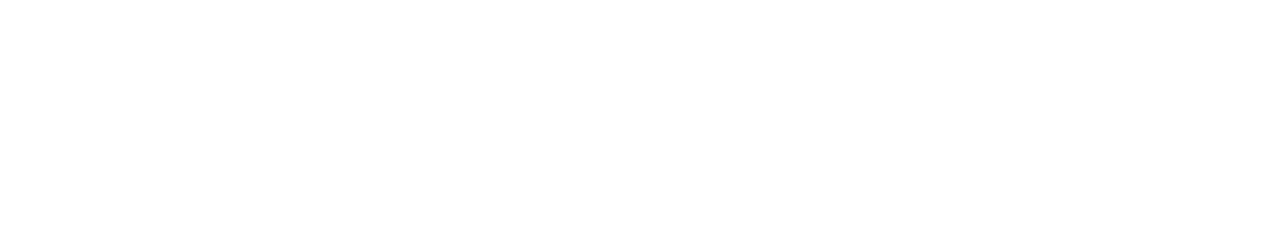
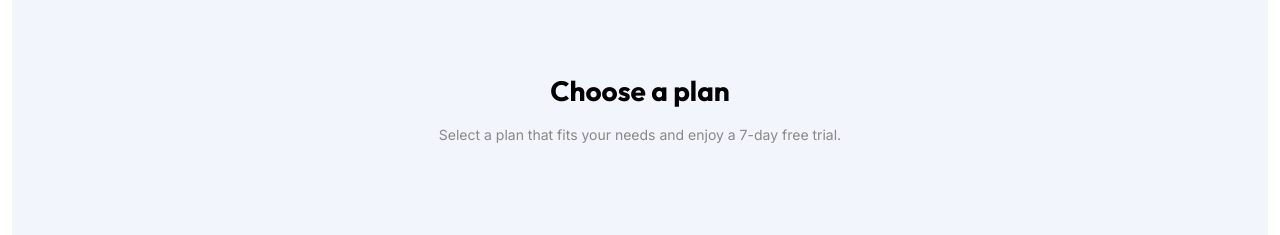
Before and after one commit to marble-legal/marble-legal-frontend, a React (Create React App) app: page /subscription in a window 1280 px wide. Before the commit this address had no page. Shown: the part 298-533 px from the top of the page. Built offline with nearby package versions, Linux system fonts and the light colour scheme; no server answers; sample sign-in values are in the browser's storage.

Commit message:
Subscription initialization

```diff
--- a/src/index.css
+++ b/src/index.css
@@ -12,6 +12,12 @@
   background-color: #fff;
 }
 
+@media screen and (max-width: 640px) {
+  body {
+    background-color: #f2f5fb;
+  }
+}
+
 code {
   font-family: source-code-pro, Menlo, Monaco, Consolas, "Courier New",
     monospace;
--- a/src/pages/routes.tsx
+++ b/src/pages/routes.tsx
@@ -8,6 +8,7 @@
 import { Initial } from "./initial";
 import Home from "./home/Home";
 import ContractAnalysis from "./contract-analysis/ContractAnalysis";
+import Subscription from "./subscription/Subscription";
 
 const RoutesList = () => {
   return (
@@ -20,6 +21,7 @@
       </Route>
       <Route element={<Initial />}>
         <Route path="home" element={<Home />} />
+        <Route path="subscription" element={<Subscription />} />
         <Route
           index
           element={
--- /dev/null
+++ b/src/pages/subscription/Subscription.tsx
@@ -0,0 +1,36 @@
+import HueBG from "../../assets/images/hue.png";
+import { useViewportWidth } from "../../helpers/useViewportHeight";
+
+export default function Subscription() {
+  const viewWidth = useViewportWidth();
+
+  return (
+    <div
+      className="md:h-[calc(100%)] grid items-center justify-center"
+      style={
+        viewWidth < 768
+          ? { padding: "1rem" }
+          : {
+              backgroundImage: `url(${HueBG})`,
+              backgroundSize: "auto",
+              backgroundRepeat: "no-repeat",
+              backgroundPosition: " bottom center",
+            }
+      }
+    >
+      <div className="md:-mt-[3.125rem] mt-[3.5rem]">
+        <div className="mb-3 justify-center gap-[1.25rem] grid">
+          <h1 className="text-center font-[700] text-[1.75rem] font-outfit">
+            Choose a plan
+          </h1>
+        </div>
+        <div className="mt-3 mb-[2.5rem]">
+          <p className="leading-[150%] text-[#888] text-[0.875rem] max-w-[430px] text-center mx-auto">
+            Select a plan that fits your needs and enjoy a 7-day free trial.
+          </p>
+        </div>
+        <div className="flex flex-row flex-wrap max-w-[850px] gap-4"></div>
+      </div>
+    </div>
+  );
+}
```
